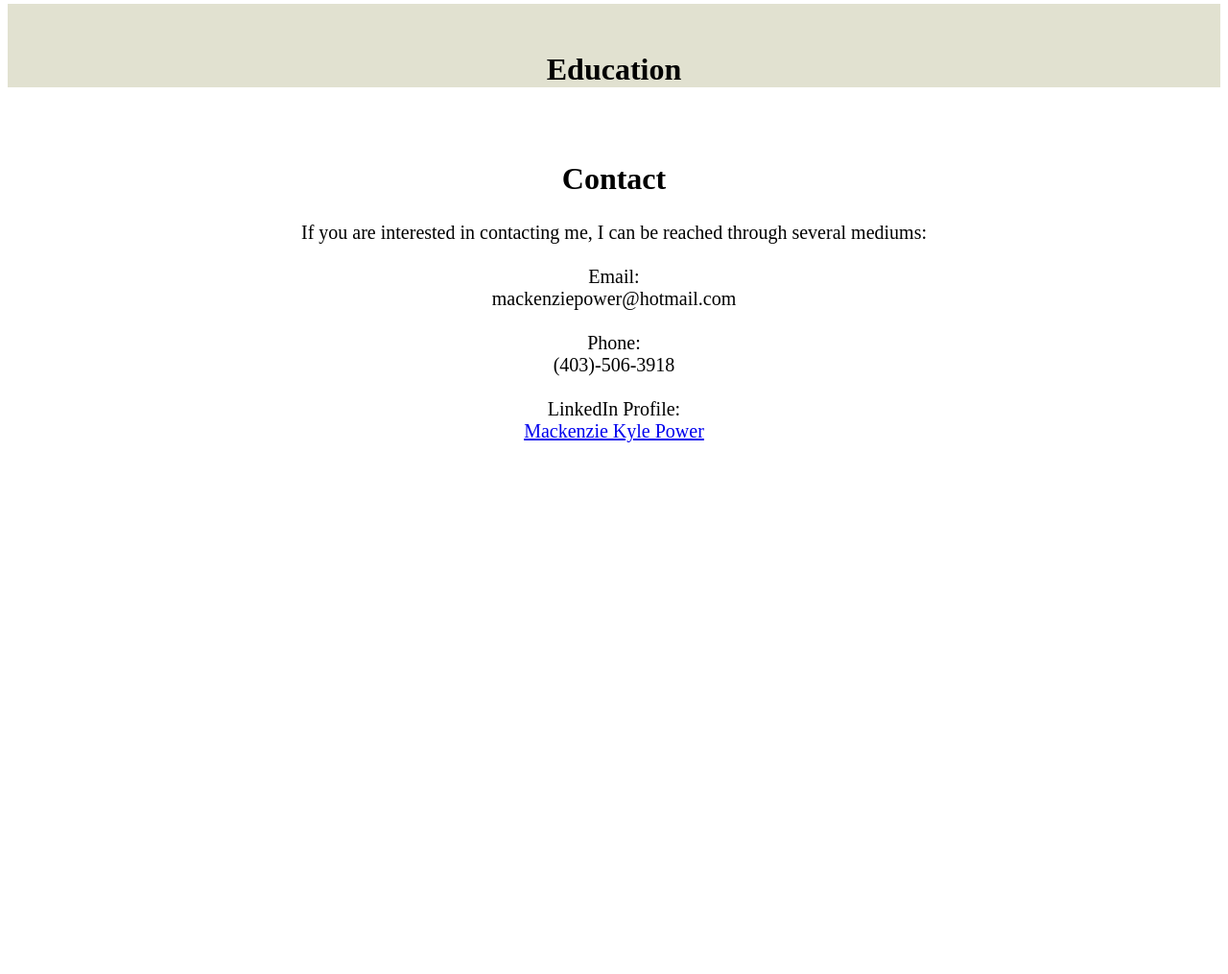
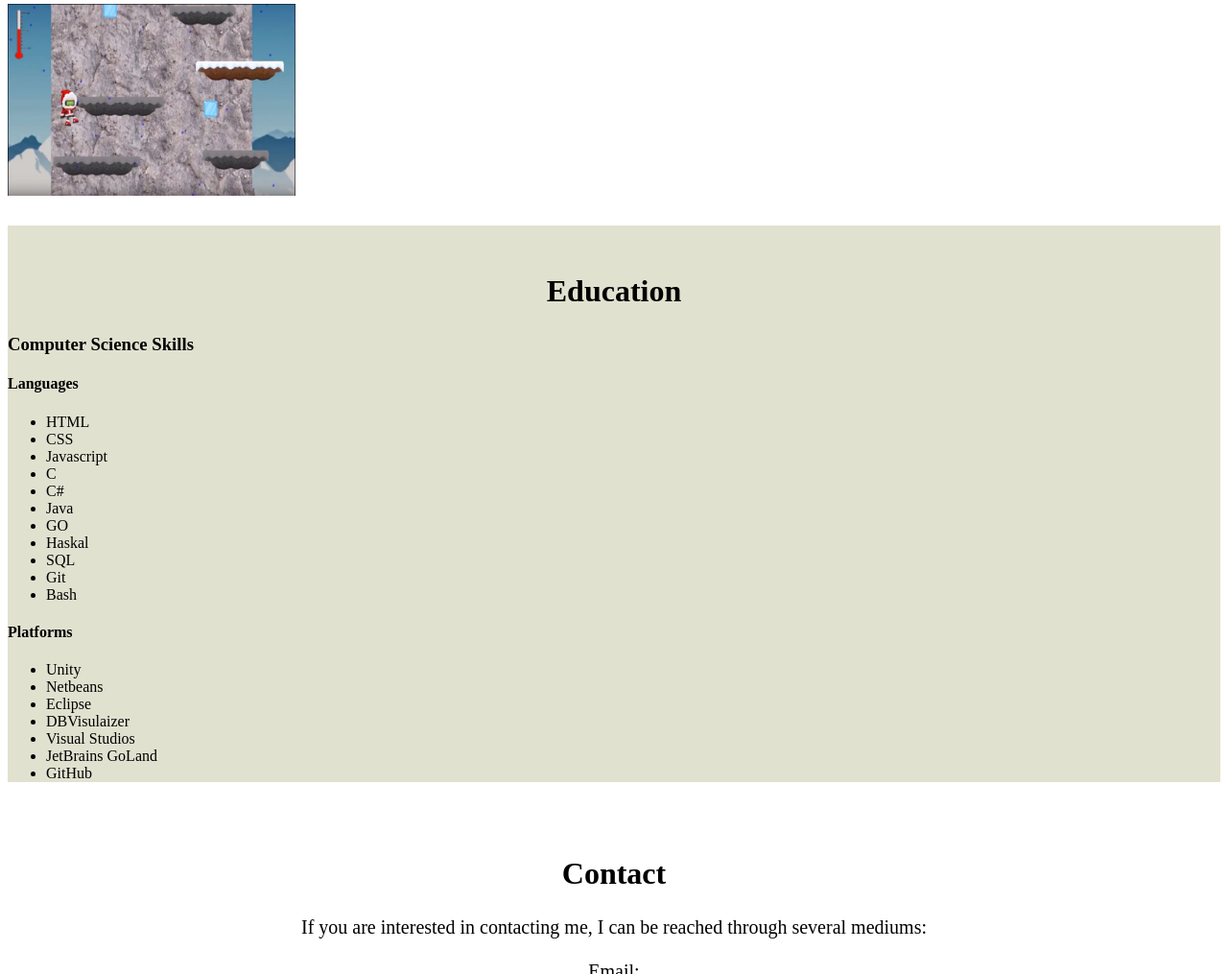
Before and after one commit to mkp003/mkp003.github.io, a plain HTML site: page index.html in a window 1280 px wide. Shown: the part 615-1630 px from the top of the page at 96% size. Before the commit the page ends 1096 px from the top, so only its background shows below. Drawn offline with Linux system fonts and the light colour scheme.

Commit message:
Added project picture, extra background, and education information.

```diff
--- a/css/styles.css
+++ b/css/styles.css
@@ -61,7 +61,11 @@
 	width: 100%;
 }
 
-.subproject {
+.subProject {
+
+}
+
+.subProjectImage {
 
 }
 
--- a/index.html
+++ b/index.html
@@ -38,12 +38,40 @@
 	<!--Projects Section-->
 	<div class="projects">
 		<h2 class="subHead">Projects</h2>
-
+		<div class="subProject">
+			<a class="subProjectImage">
+				<img src="images/BecauseItsThereImage.jpg" alt="GamePictures" style="width:300px;height:200px;border:50px;">
+			</a>
+		</div>
 	</div>
 	<!--Education Section-->
 	<div class="education">
 		<h2 class="subHead">Education</h2>
-
+		<h3>Computer Science Skills</h3>
+		<h4>Languages</h4>
+		<ul>
+			<li>HTML</li>
+			<li>CSS</li>
+			<li>Javascript</li>
+			<li>C</li>
+			<li>C#</li>
+			<li>Java</li>
+			<li>GO</li>
+			<li>Haskal</li>
+			<li>SQL</li>
+			<li>Git</li>
+			<li>Bash</li>
+		</ul>
+		<h4>Platforms</h4>
+		<ul>
+			<li>Unity</li>
+			<li>Netbeans</li>
+			<li>Eclipse</li>
+			<li>DBVisulaizer</li>
+			<li>Visual Studios</li>
+			<li>JetBrains GoLand</li>
+			<li>GitHub</li>
+		</ul>
 	</div>
 	<!--Contact Section-->
 	<div class="contact">
```
Also changed, not shown: images/BecauseItsThereImage.JPG (added), images/galexyBackground.jpg (added).
